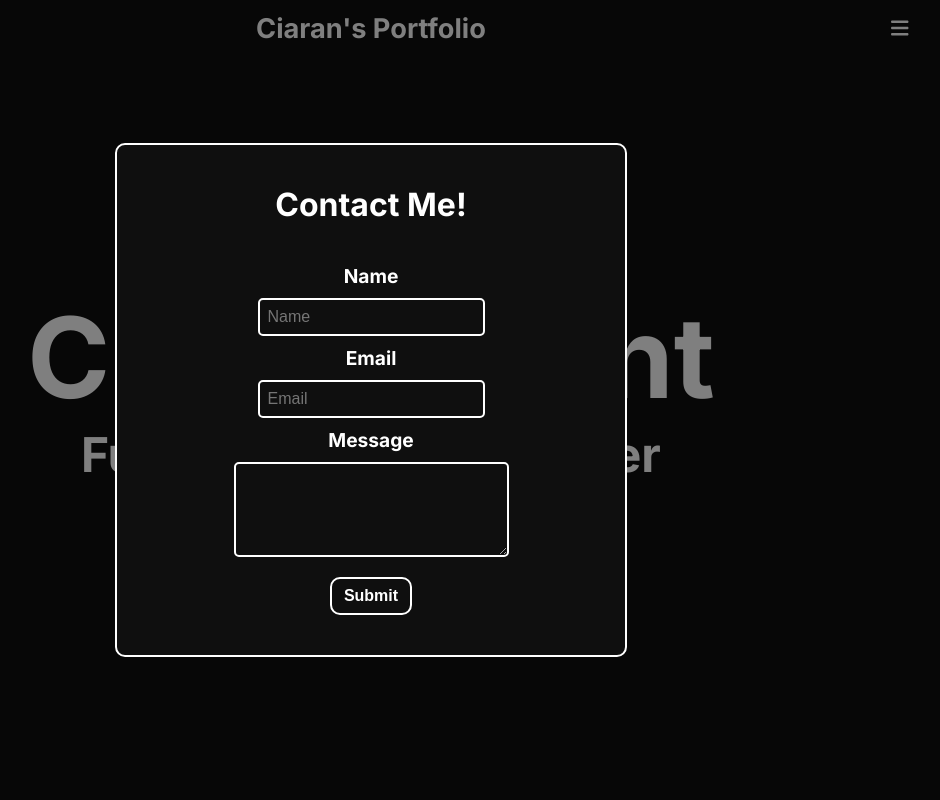
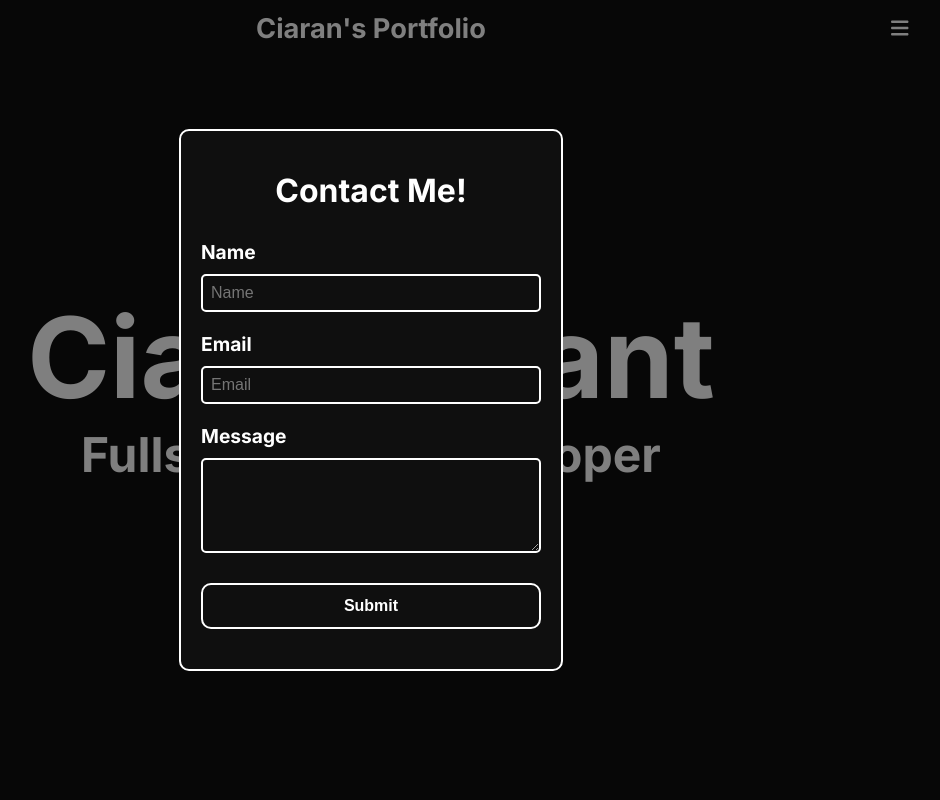
Before and after one commit to CiaranRG/PortfolioSite, a React app in the folder Frontend/: page / in a window 1280 px wide. Both pictures are taken after a click on the button 711 px from the left and 540 px from the top of the page. Shown: the top 800 px of the page, without its empty margins (269-1209 px from the left). Built offline with nearby package versions, Linux system fonts and the light colour scheme; the HTML template or start-up script is replaced by a standard one.

Commit message:
Updated the contact us form and small extra fixes (#2)

```diff
--- a/Frontend/src/Components/ContactForm/ContactForm.scss
+++ b/Frontend/src/Components/ContactForm/ContactForm.scss
@@ -8,23 +8,24 @@
     border: 2px solid $color3;
     background-color: $color2;
     border-radius: 10px;
-    width: 90vw;
+    width: 80vw;
     padding: 40px 10px 40px 10px;
     gap: 30px;
     font-size: 1rem;
 
-    // height: 50vh;
-    .contactSection {
-        display: flex;
-        flex-direction: column;
-        justify-content: center;
-        align-items: center;
-        gap: 10px;
-
+    .contactForm {
+        display: grid;
+        grid-template-columns: 1fr;
+        padding: 0px 10px 0px 10px;
+        width: 100%;
         label {
             margin-top: 10px;
             font-size: 1.2rem;
             font-weight: 700;
+            margin: 20px 0px 10px 0px;
+        }
+        .nameLabel{
+            margin-top: 0px;
         }
 
         input {
@@ -44,37 +45,58 @@
             color: $color3;
             background-color: $color2;
         }
-    }
 
         .contactButtonDiv {
+            display: grid;
+            margin-top: 30px;
+            grid-template-columns: 1fr;
+
+            button {
                 display: flex;
                 justify-content: center;
                 align-items: center;
-        margin-top: 20px;
-
-        button {
                 font-size: 1rem;
                 font-weight: 700;
-            padding: 8px 12px 8px 12px;
+                padding: 12px 12px 12px 12px;
                 border-radius: 10px;
                 border: 2px solid $color3;
                 background-color: transparent;
                 color: $color3;
             }
+            button:hover{
+                cursor: pointer;
             }
-    @media (min-width: 576px){
-        width: 80vw;
         }
-    @media (min-width: 768px){
-        width: 60vw;
     }
-    @media (min-width: 992px){
+}
+
+
+@media (min-width: 576px) {
+    .contactFormBg {
         width: 50vw;
     }
-    @media (min-width: 1200px){
+}
+
+@media (min-width: 768px) {
+    .contactFormBg {
         width: 40vw;
     }
-    @media (min-width: 1400px){
+}
+
+@media (min-width: 992px) {
+    .contactFormBg {
+        width: 30vw;
+    }
+}
+
+@media (min-width: 1200px) {
+    .contactFormBg {
+        width: 30vw;
+    }
+}
+
+@media (min-width: 1400px) {
+    .contactFormBg {
         width: 30vw;
     }
 }
--- a/Frontend/src/Components/ContactForm/ContactForm.tsx
+++ b/Frontend/src/Components/ContactForm/ContactForm.tsx
@@ -28,23 +28,17 @@ export default function ContactForm() {
         <>
             <div className="contactFormBg" onClick={handleModalClick}>
                 <h1>Contact Me!</h1>
-                <form onSubmit={handleSubmit}>
-                    <div className='contactSection'>
-                        <label htmlFor='name'>Name</label>
+                <form onSubmit={handleSubmit} className='contactForm'>
+                    <label htmlFor='name' className='nameLabel'>Name</label>
                     <input type="text" value={formInfo.name} id='name' name='name' onChange={handleChange} placeholder='Name' required />
-                    </div>
-                    <div className='contactSection'>
                     <label htmlFor="email">Email</label>
                     <input type="email" value={formInfo.email} id='email' name='email' onChange={handleChange} placeholder='Email' required />
                     <ValidationError prefix="Email" field="email" errors={state.errors} />
-                    </div>
-                    <div className='contactSection'>
                     <label htmlFor="message">Message</label>
                     <textarea cols={30} rows={5} value={formInfo.message} id="message" name='message' onChange={handleChange} required></textarea>
                     <ValidationError prefix="Message" field="message" errors={state.errors} />
-                    </div>
                     <div className="contactButtonDiv">
-                        <button type='submit' className='contactSubmit' disabled={state.submitting}>Submit</button>
+                        <button type='submit' className='contactSubmit' disabled={state.submitting}> {state.submitting ? 'Submitting...' : 'Submit'}</button>
                     </div>
                 </form>
             </div>
--- a/Frontend/src/Components/ProjectPreview/ProjectPreview.scss
+++ b/Frontend/src/Components/ProjectPreview/ProjectPreview.scss
@@ -25,7 +25,7 @@
             left: 0;
             right: 0; // Ensure the overlay spans the whole area
             bottom: 0;
-            background-color: rgba(0, 0, 0, 0.7); // Semi-transparent overlay
+            background-color: rgba(0, 0, 0, 0.8); // Semi-transparent overlay
             border-radius: 0px; // Match the border-radius of the parent if needed
             display: flex;
             flex-direction: column;
--- a/Frontend/src/Footer/Footer.tsx
+++ b/Frontend/src/Footer/Footer.tsx
@@ -1,14 +1,10 @@
 import './Footer.scss'
-import { Link } from 'react-router-dom'
 
 export default function Footer(){
 
     return(
         <div className="footerDiv">
-            <div className='backToTopDiv'><Link to={'/'}>Back to top</Link></div>
-            {/* <div>
-                <p>Social Links</p>
-            </div> */}
+            <div className='backToTopDiv'><a href='#home'>Back to top</a></div>
         </div>
     )
 }
```
Also changed, not shown: Frontend/public/WebsitePictures/ecommerceApp.jpg. Lines whose indentation alone changed are shown as unchanged.
